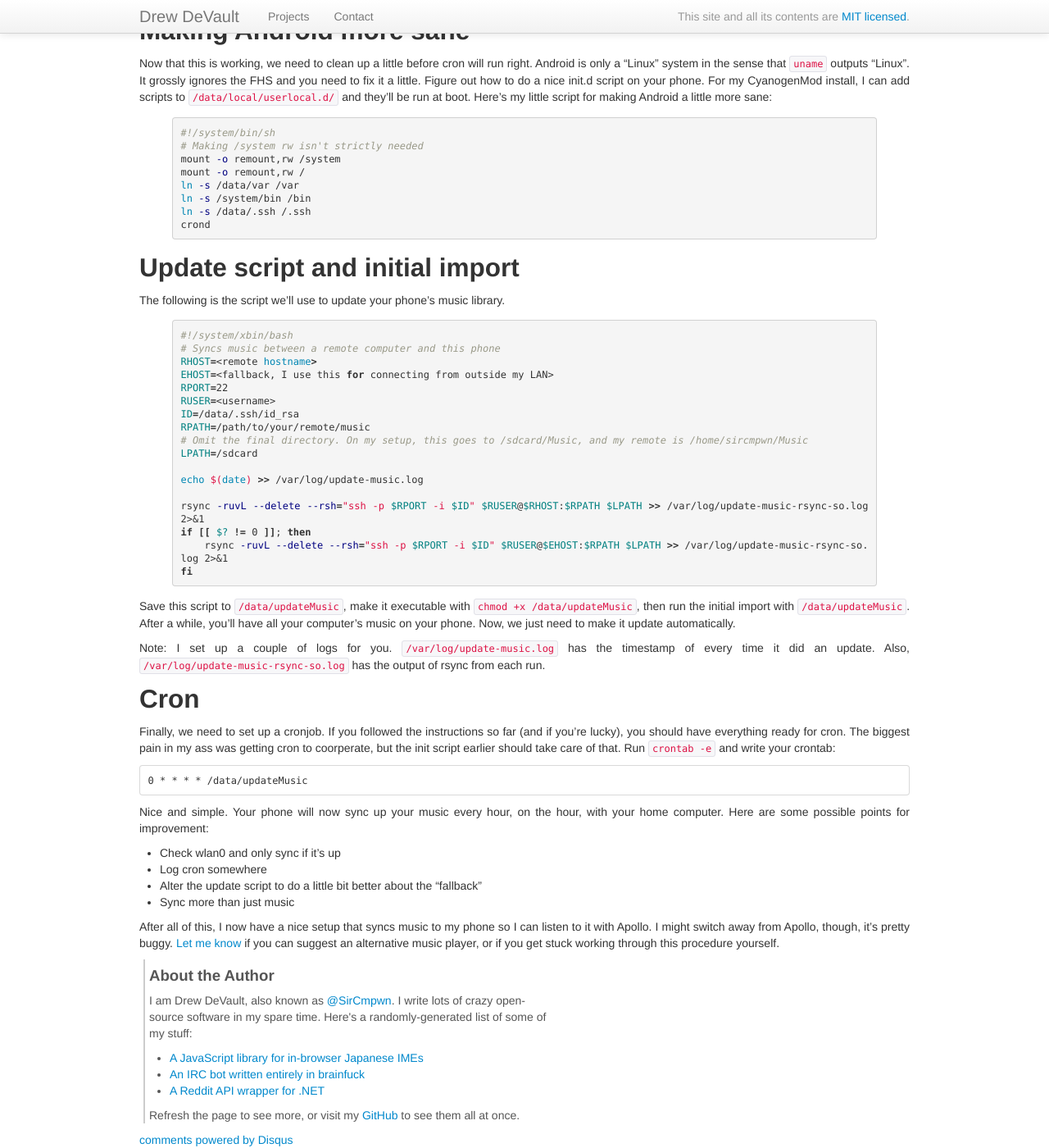
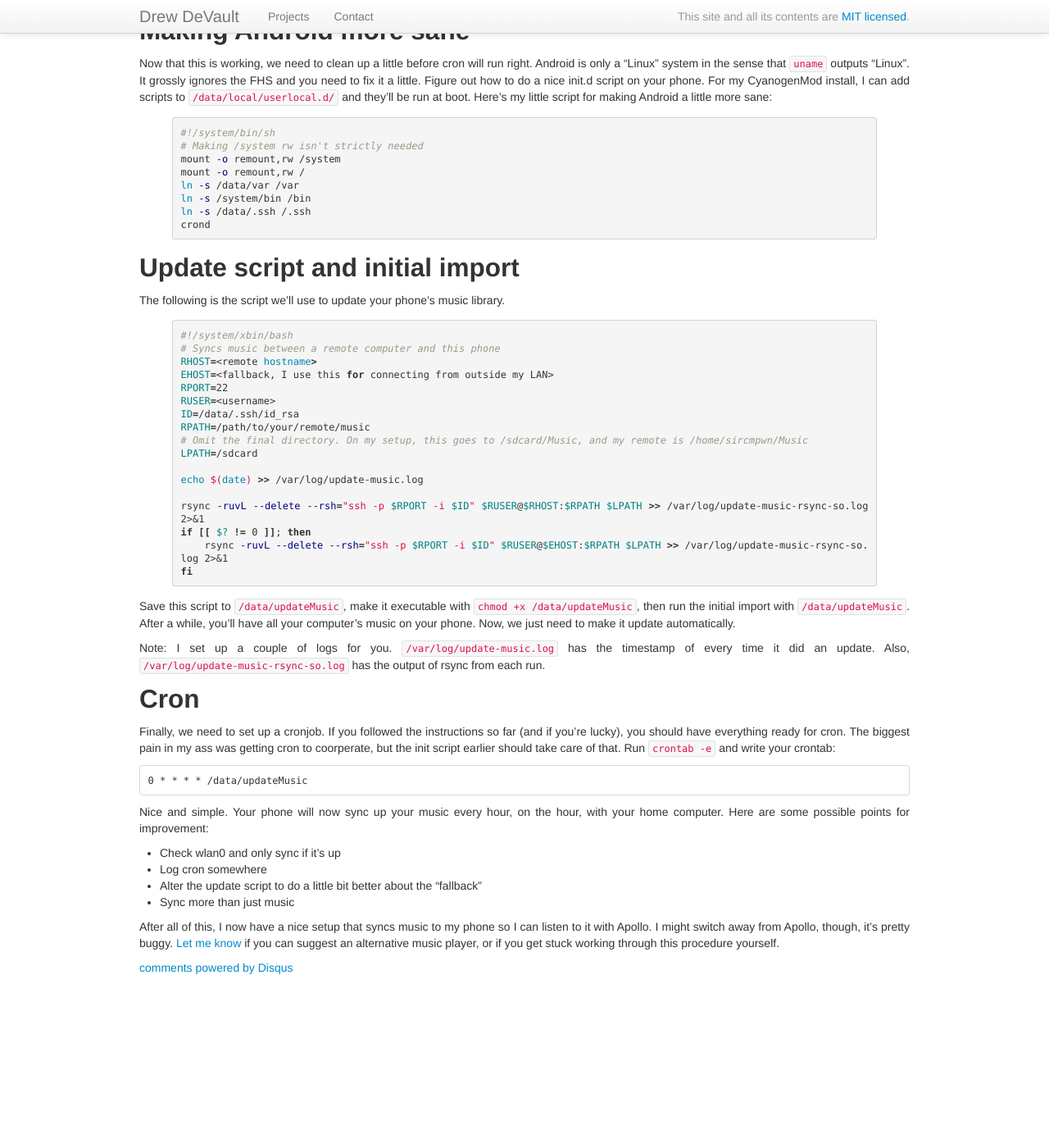
Before and after one commit to stormblog/sircmpwn.github.io, a Jekyll site: the page built from _posts/2013-08-24-Music-syncing-on-Android.md, in a window 1280 px wide and 1400 px high, scrolled down 681 px. Shown: the whole window at 82% size. Built offline with Jekyll 4.4.1, drawn with Linux system fonts in a browser that asks for light colours; comment, search, counter and statistics services are not loaded; after the commit the page ends 1871 px from its top, so only the background shows below that.

```diff
--- a/_layouts/post.html
+++ b/_layouts/post.html
@@ -4,44 +4,6 @@ layout: base
 
 <h1>{{ page.title }}</h1>
 {{ content }}
-<div id="about">
-    <h3>About the Author</h3>
-    <p>I am Drew DeVault, also known as <a href="https://twitter.com/SirCmpwn">@SirCmpwn</a>. I write lots of crazy
-    open-source software in my spare time. Here's a randomly-generated list of some of my stuff:
-    <ul>
-    </ul>
-    <p>Refresh the page to see more, or visit my <a href="https://github.com/SirCmpwn">GitHub</a> to see them all
-    at once.</p>
-</div>
-<script type="text/javascript">
-Array.prototype.remove = function(from, to) {
-  var rest = this.slice((to || from) + 1 || this.length);
-  this.length = from < 0 ? this.length + from : from;
-  return this.push.apply(this, rest);
-};
-var about = document.querySelectorAll('#about ul')[0];
-var options = [
-    '<a href="https://github.com/SirCmpwn/RedditSharp">A Reddit API wrapper for .NET</a>',
-    '<a href="https://github.com/SirCmpwn/Craft.Net">A .NET Minecraft library that does everything</a>',
-    '<a href="https://github.com/KnightSoft/kernel">A kernel written entirely in z80 assembly</a>',
-    '<a href="https://mediacru.sh">A media hosting service that converts GIFs to HTML5 video</a>',
-    '<a href="https://github.com/SirCmpwn/RetroCraft">A proxy that lets new Minecraft players connect to old servers</a>',
-    '<a href="https://github.com/SirCmpwn/bf-irc-bot">An IRC bot written entirely in brainfuck</a>',
-    '<a href="https://github.com/SirCmpwn/WebSharp">A lightweight web framework for .NET, inspired by node.js</a>',
-    '<a href="https://github.com/SirCmpwn/ChatSharp">A .NET IRC framework</a>',
-    '<a href="http://drewdevault.com/Patchy">A bittorrent client for Windows</a>',
-    '<a href="https://github.com/KnightSoft/sass">A z80 assembler</a>',
-    '<a href="https://github.com/KnightSoft/KnightOS">An operating system for TI calculators</a>',
-    '<a href="http://drewdevault.com/hiragana.js">A JavaScript library for in-browser Japanese IMEs</a>'
-];
-for (var a = 0; a < 3; a++) {
-    var i = Math.floor(Math.random() * options.length);
-    var child = document.createElement('li');
-    child.innerHTML = options[i];
-    about.appendChild(child);
-    options.remove(i);
-}
-</script>
 <div id="disqus_thread"></div>
 <script type="text/javascript">
 /* * * CONFIGURATION VARIABLES: EDIT BEFORE PASTING INTO YOUR WEBPAGE * * */
--- a/css/base.css
+++ b/css/base.css
@@ -38,3 +38,8 @@ pre {
     width: 64px;
     height: 64px;
 }
+
+.asciicast, iframe {
+    margin: 2px auto !important;
+    display: block;
+}
```
Also changed, not shown: _posts/2014-01-13-Getting-started-with-fish-shell.md (added, +90 -0 lines).
